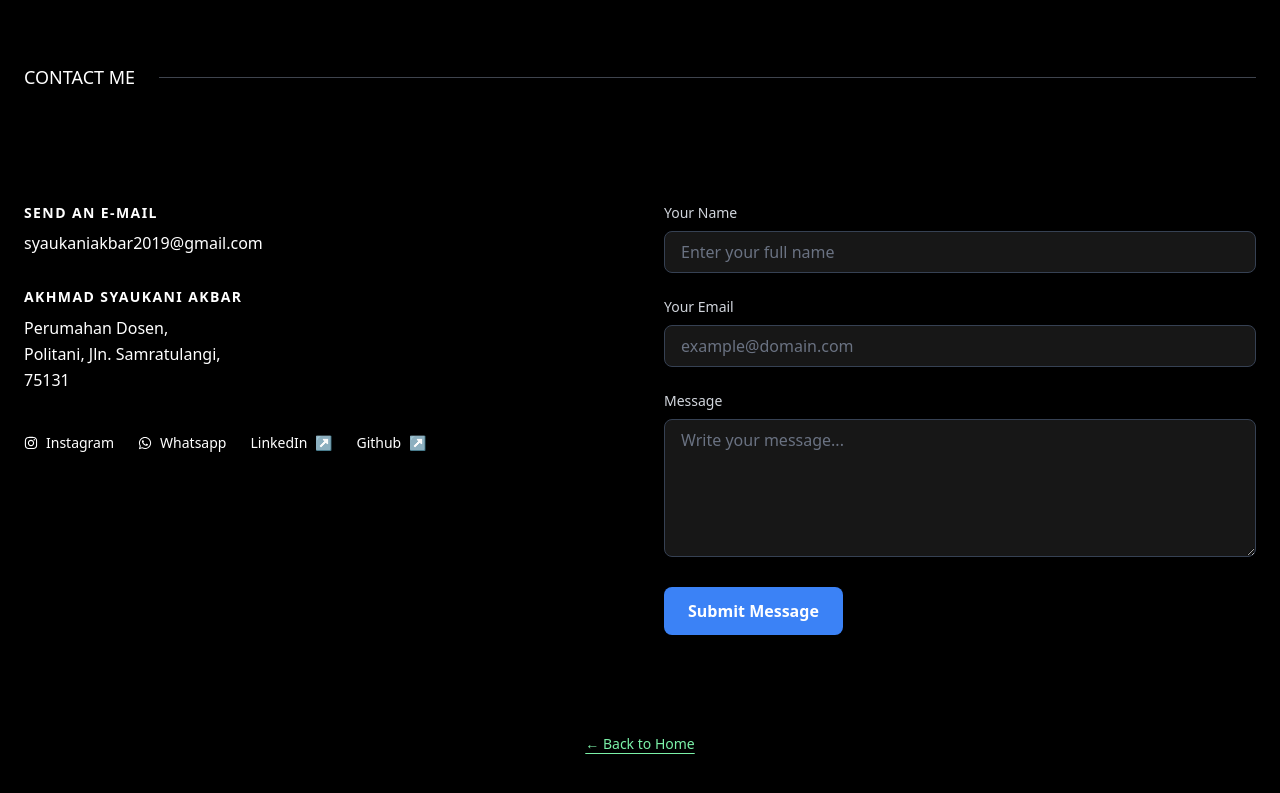
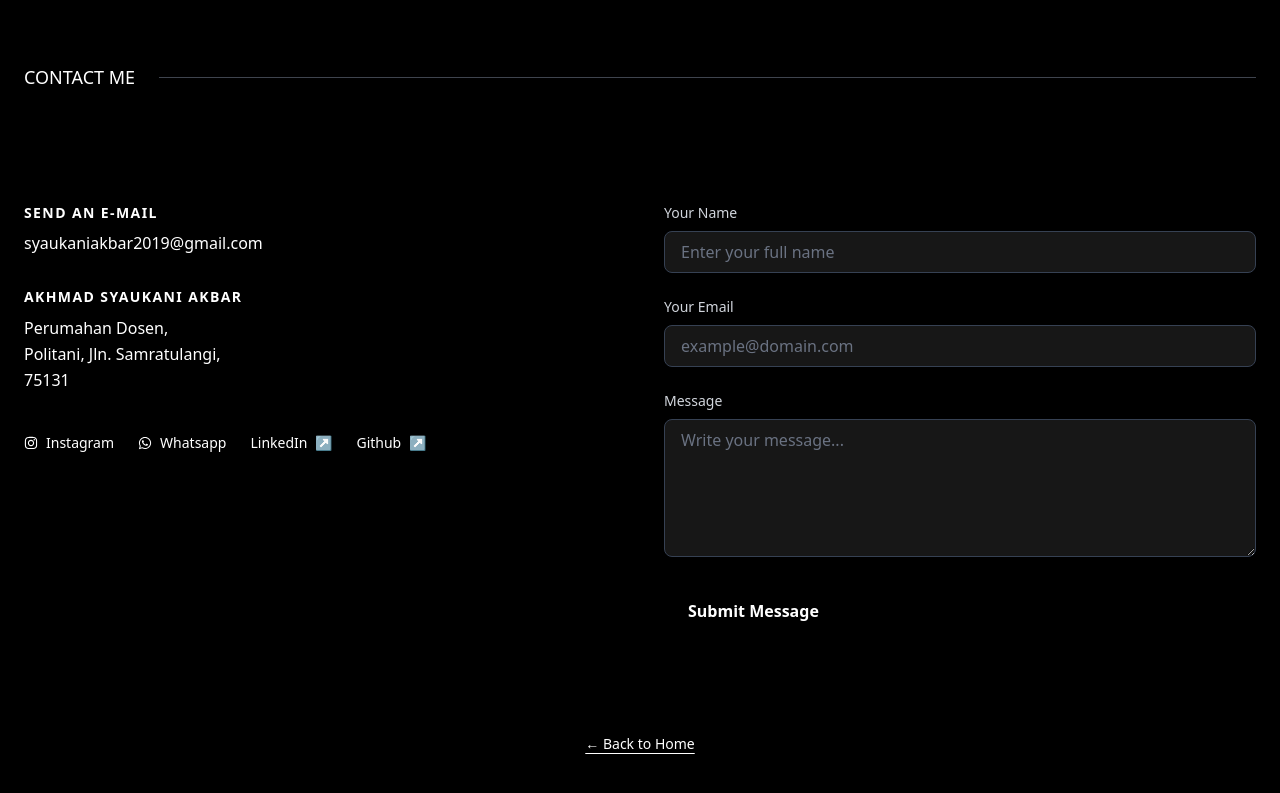
Before and after one commit to syaukaniakbar/inviora-wedding-app, a React (Vite) app: page /contact in a window 1280 px wide. Shown: the part 510-1303 px from the top of the page. Built offline with nearby package versions, Linux system fonts and the light colour scheme.

Commit message:
new update

```diff
--- a/src/components/custom/Contact.jsx
+++ b/src/components/custom/Contact.jsx
@@ -184,7 +184,7 @@ function ContactSection() {
             className={`w-full sm:w-auto px-6 py-3 rounded-md font-semibold transition duration-300 ${
               loading
                 ? "bg-gray-700 text-gray-400 cursor-not-allowed"
-                : "bg-[#3B82F6] text-white hover:bg-green-400 text-black cursor-pointer"
+                : "text-white cursor-pointer"
             }`}
           >
             {loading ? "Sending..." : "Submit Message"}
@@ -199,7 +199,7 @@ function ContactSection() {
       <div className="mb-16 text-center">
         <Link
           to="/"
-          className="text-sm text-green-300 hover:text-green-200 transition duration-300 underline underline-offset-4"
+          className="text-sm text-white transition duration-300 underline underline-offset-4"
         >
           ← Back to Home
         </Link>
```
